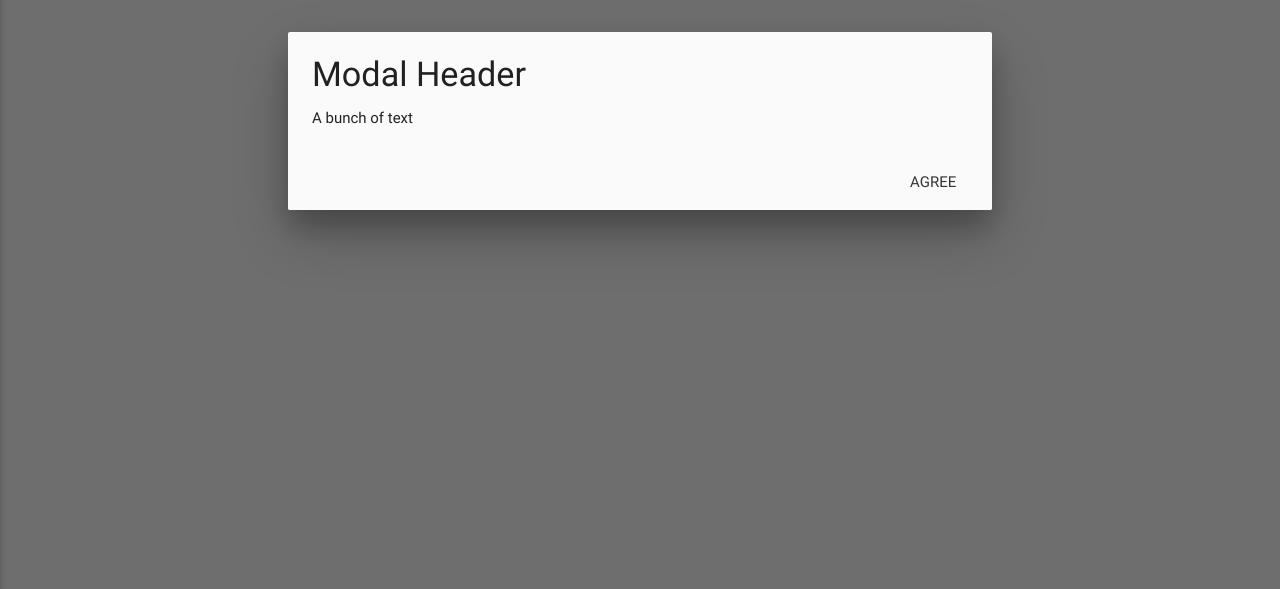
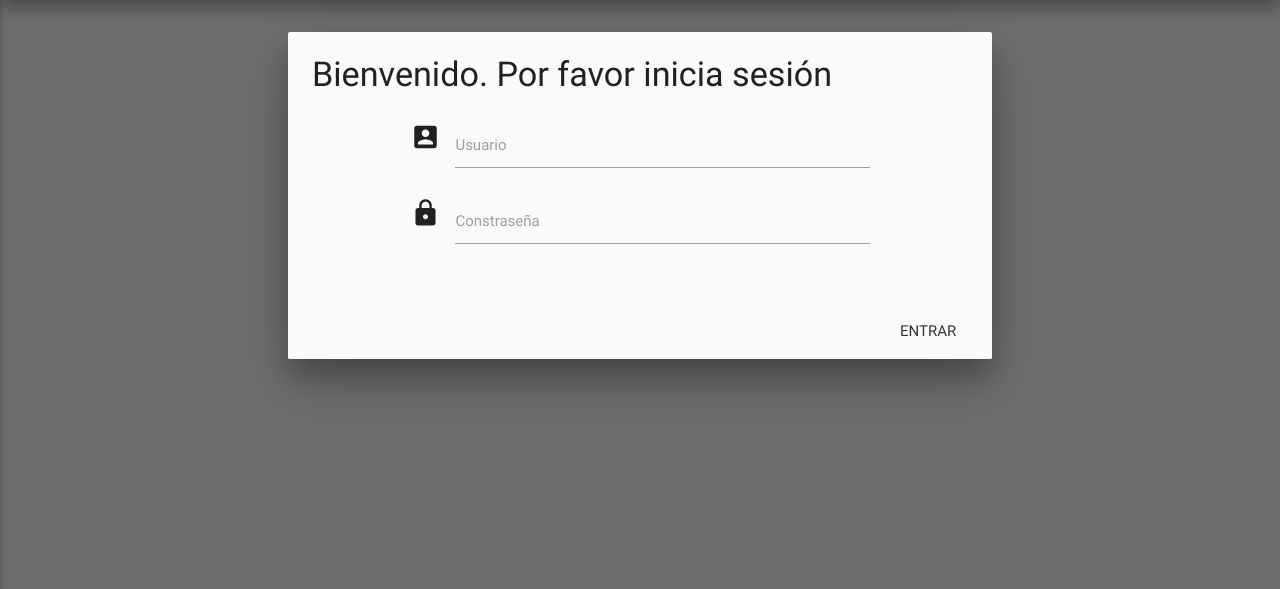
Before and after one commit to mperezh/BD, a Django app: template home/templates/base.html in a window 1280 px wide, after a click on "perm_identity". Shown: the part 64-653 px from the top of the page. Run offline with Django 3.2, Linux system fonts and the light colour scheme; the template is opened without the code that fills it, so the values that code supplies are empty.

Commit message:
diseño login listo

```diff
--- a/home/templates/base.html
+++ b/home/templates/base.html
@@ -17,7 +17,7 @@
   <script src="{% static 'js/jquery.min.js' %}"></script>
 </head>
 <body>
-  <nav>
+  <nav class="z-depth-2">
     <div class="nav-wrapper container">
       <a href="" class="brand-logo"><img src="{% static 'img/logo2.png' %}"></img></a>
       <a href="#" data-activates="mobile-demo" class="button-collapse"><i class="material-icons">menu</i></a>
@@ -45,11 +45,24 @@
     <div class="container">
       <div id="login" class="modal">
         <div class="modal-content">
-          <h4>Modal Header</h4>
-          <p>A bunch of text</p>
+          <h4><span>Bienvenido.</span> Por favor inicia sesión</h4>
+          <form class="container">
+            <div class="row">
+              <div class="input-field col s12">
+                <i class="material-icons prefix">account_box</i>
+                <input id="username" type="text" class="validate">
+                <label for="username">Usuario</label>
+              </div>
+              <div class="input-field col s12">
+                <i class="material-icons prefix">lock</i>
+                <input id="password" type="password" class="validate">
+                <label for="password">Constraseña</label>
+              </div>
+            </div>
+          </form>
         </div>
         <div class="modal-footer">
-          <a href="#!" class=" modal-action modal-close waves-effect waves-green btn-flat">Agree</a>
+          <a href="" class=" modal-action modal-close waves-effect waves-orange btn-flat">Entrar</a>
         </div>
       </div>
     {% block content %}{% endblock content %}
--- a/static/css/styles.css
+++ b/static/css/styles.css
@@ -26,6 +26,18 @@ nav {
     nav ul li a:hover {
       color: #FF9800;
     }
-  .fixed {
-    display: fixed;
-  }
+
+  /* modal login */
+  .input-field input[type=text]:focus + label, .input-field input[type=password]:focus + label {
+     color: #FF9800;
+   }
+   .input-field input[type=text]:focus, .input-field input[type=password]:focus {
+     border-bottom: 2px solid #FF9800;
+   }
+     .input-field .prefix.active {
+       color: #FF9800;
+      }
+
+.banner-background {
+  background-color: rgba(0,0,0,.5);
+}
--- a/static/js/main.js
+++ b/static/js/main.js
@@ -4,4 +4,5 @@ $(document).ready(function(){
     $('.parallax').parallax();
     $('.modal-trigger').leanModal();
 
+
 });
```
Also changed, not shown: home/templates/home/index.html (+24 -2 lines).
